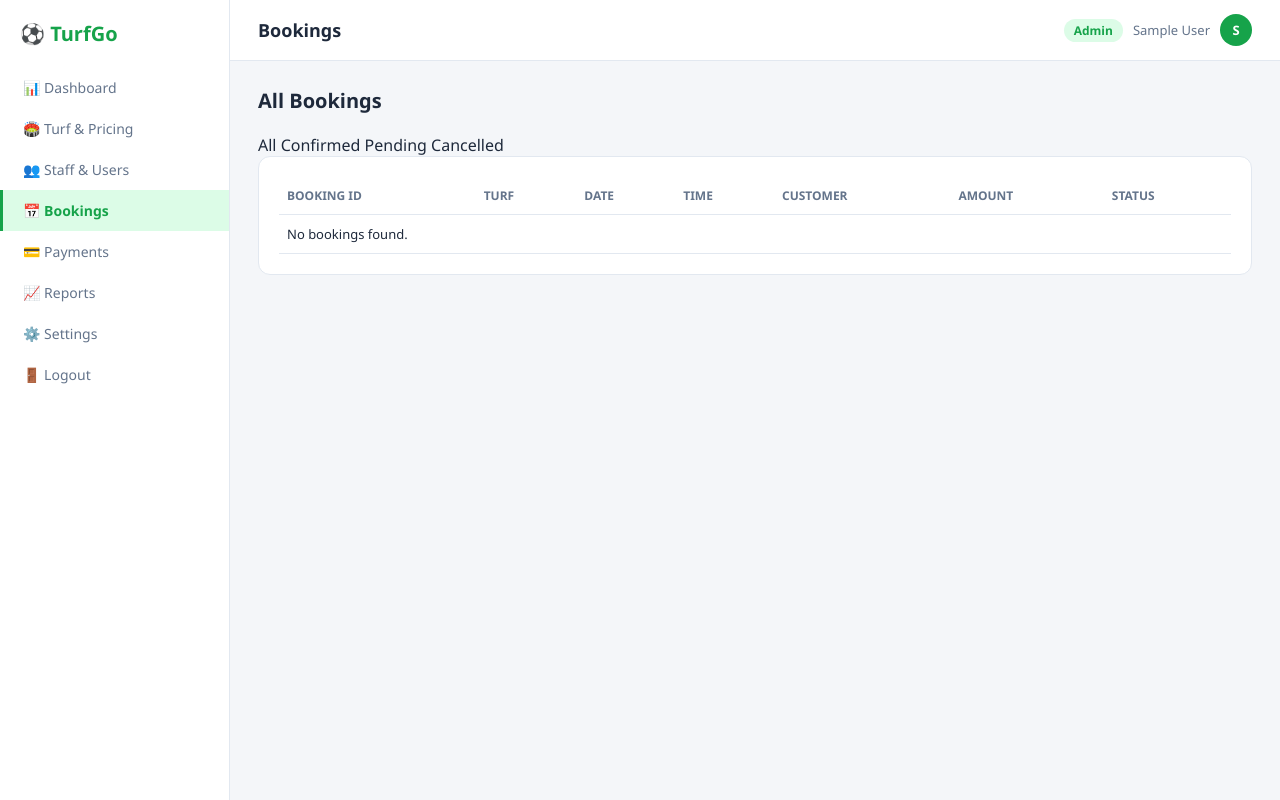
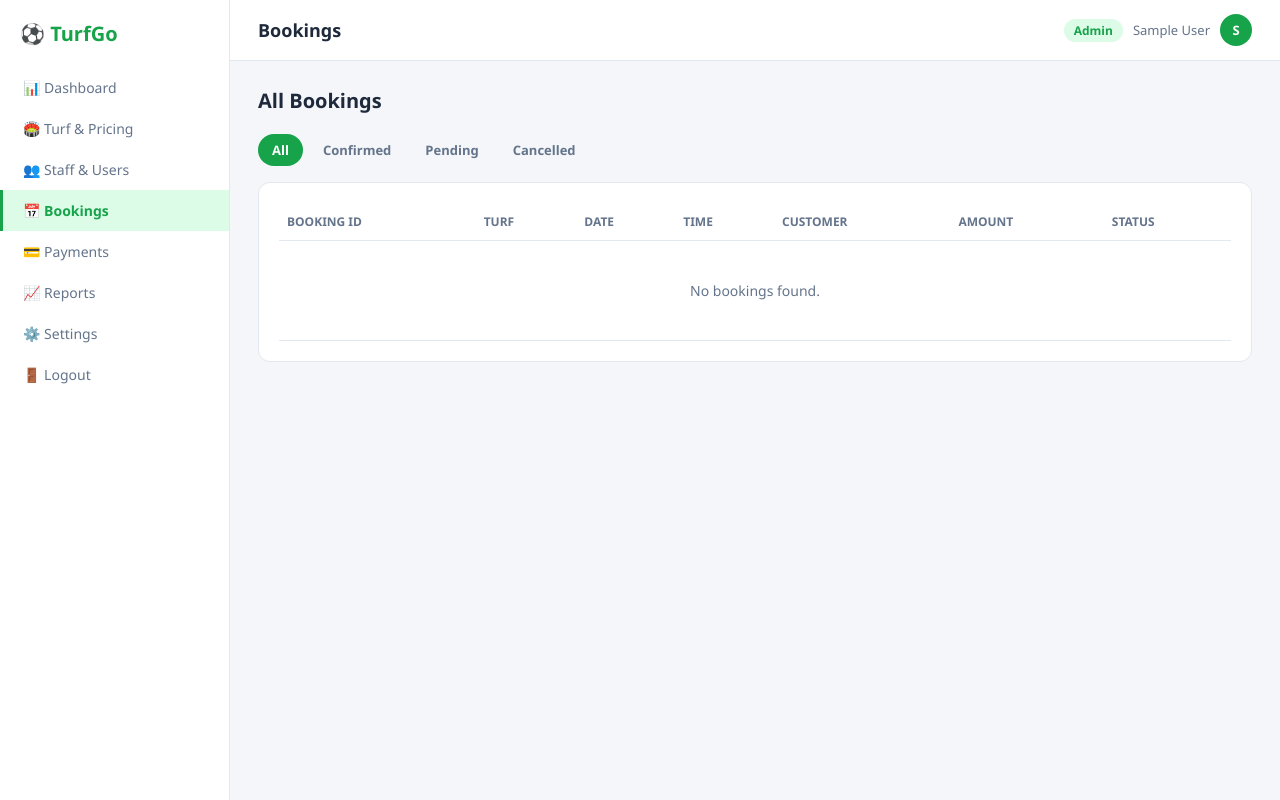
Before and after one commit to Afraz-22/TurfGo, a PHP site: page /admin/bookings.php in a window 1280 px wide. Run offline with PHP 8.4, Linux system fonts and the light colour scheme; the visitor is signed in with stand-in values (Sample User, id 1); data that the repository does not hold is empty.

Commit message:
completed css

```diff
--- a/css/style.css
+++ b/css/style.css
@@ -358,3 +358,113 @@ th {
   font-size: 14px;
   margin-right: 6px;
 }
+/* ---------- Forms inline ---------- */
+.filter-bar {
+  display: flex;
+  gap: 10px;
+  margin-bottom: 18px;
+  flex-wrap: wrap;
+  align-items: center;
+}
+
+.filter-bar select,
+.filter-bar input[type="date"],
+.filter-bar input[type="text"] {
+  padding: 8px 10px;
+  border: 1px solid var(--border);
+  border-radius: 8px;
+  font-size: 13px;
+}
+
+.tab-bar {
+  display: flex;
+  gap: 6px;
+  margin-bottom: 16px;
+}
+
+.tab-bar a {
+  padding: 7px 14px;
+  border-radius: 20px;
+  font-size: 13px;
+  font-weight: 600;
+  color: var(--text-muted);
+  background: var(--bg);
+}
+
+.tab-bar a.active {
+  background: var(--primary);
+  color: var(--white);
+}
+
+/* Turf listing (player)  */
+.turf-grid {
+  display: grid;
+  grid-template-columns: repeat(auto-fit, minmax(230px, 1fr));
+  gap: 16px;
+}
+
+.turf-card {
+  background: var(--white);
+  border: 1px solid var(--border);
+  border-radius: 12px;
+  padding: 16px;
+}
+
+.turf-card h3 {
+  font-size: 15px;
+  margin-bottom: 4px;
+}
+
+.turf-card .loc {
+  font-size: 12px;
+  color: var(--text-muted);
+  margin-bottom: 8px;
+}
+
+.turf-card .price {
+  font-weight: 700;
+  color: var(--primary);
+  margin-bottom: 10px;
+}
+
+.slot-grid {
+  display: grid;
+  grid-template-columns: repeat(auto-fill, minmax(140px, 1fr));
+  gap: 10px;
+}
+
+.slot {
+  border: 1px solid var(--border);
+  border-radius: 8px;
+  padding: 10px;
+  text-align: center;
+  font-size: 12px;
+}
+
+.slot .time {
+  font-weight: 600;
+  margin-bottom: 4px;
+}
+
+.slot.slot-available {
+  border-color: #bbf7d0;
+  background: #f0fdf4;
+}
+
+.slot.slot-booked {
+  border-color: #fecaca;
+  background: #fef2f2;
+  color: var(--danger);
+}
+
+.empty-state {
+  text-align: center;
+  padding: 40px 20px;
+  color: var(--text-muted);
+  font-size: 14px;
+}
+
+@media (max-width: 800px) {
+  .sidebar { display: none; }
+  .content { padding: 18px; }
+}
```
